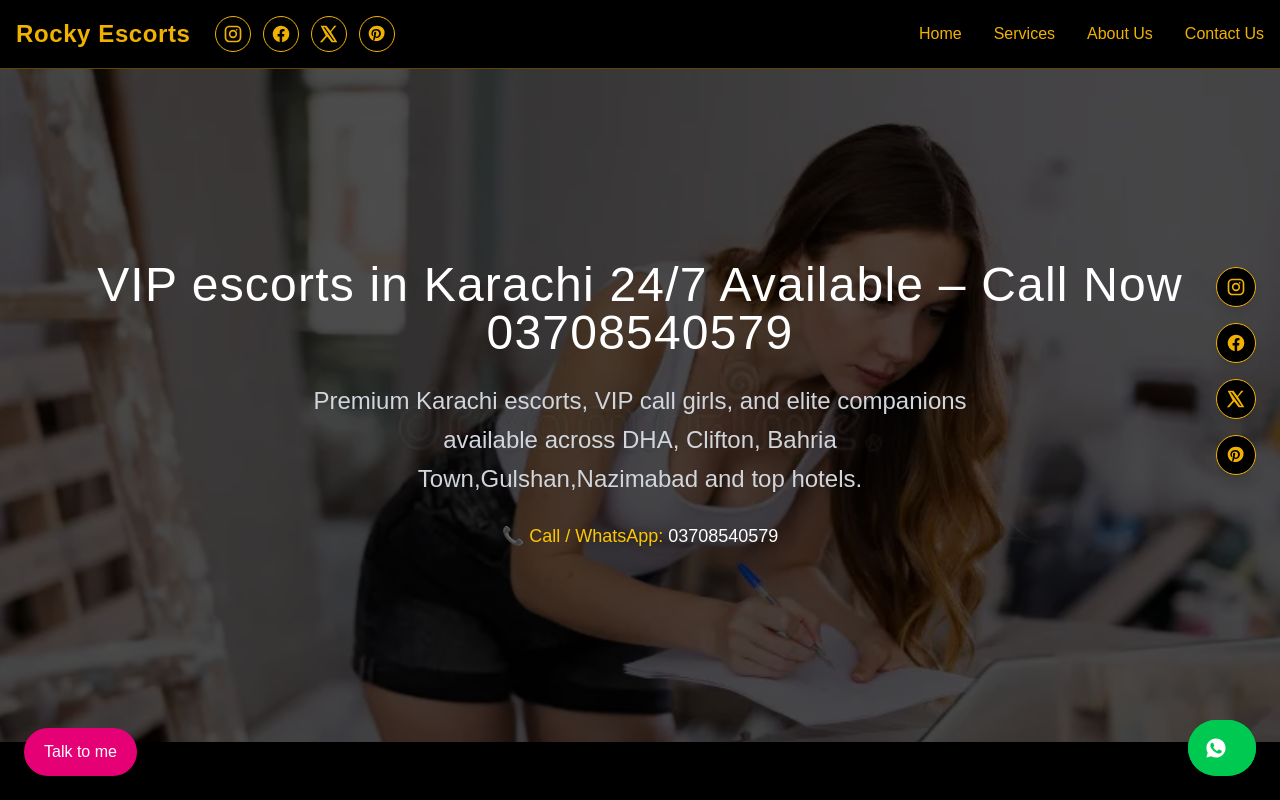
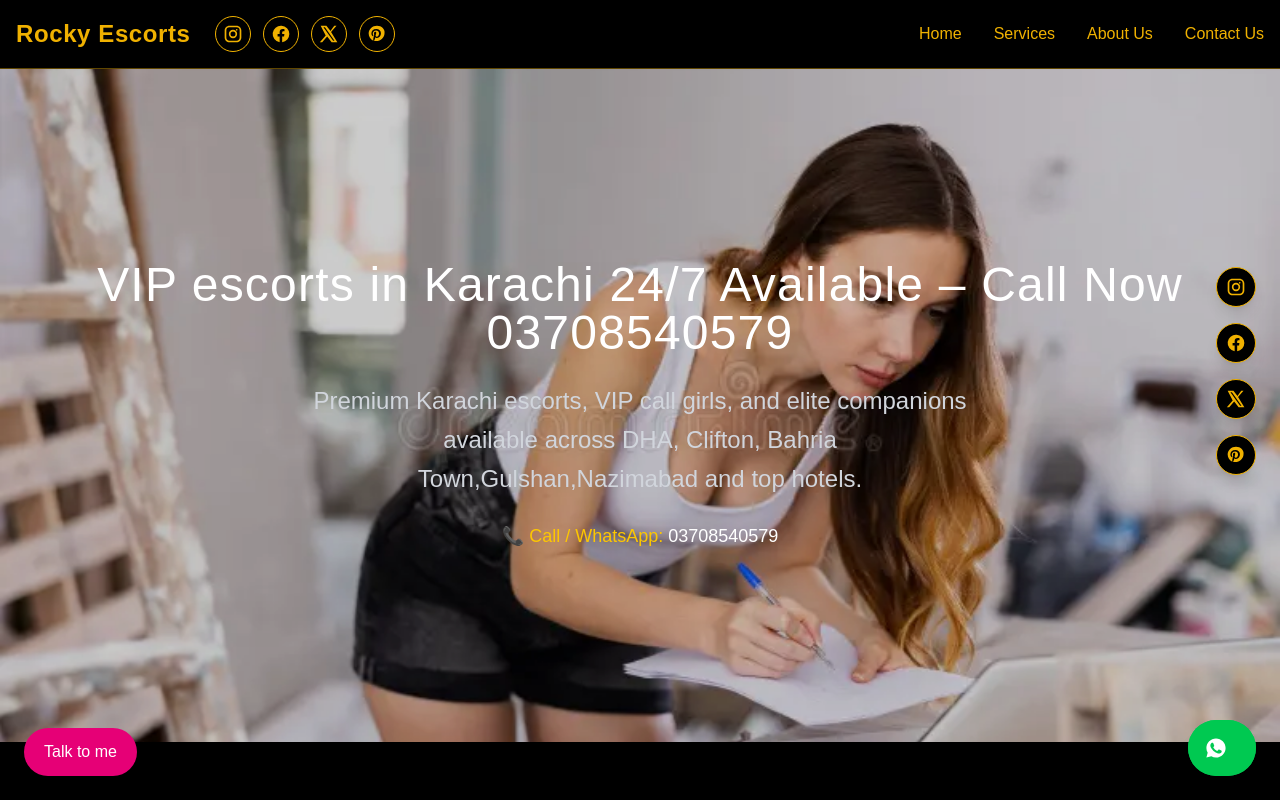
Before and after one commit to iamtalhaarifvlogs/rockykarachi1, a Next.js app: page / in a window 1280 px wide. Shown: the top 800 px of the page. Built offline with nearby package versions, Linux system fonts and the light colour scheme.

Commit message:
Update page.tsx

```diff
--- a/app/page.tsx
+++ b/app/page.tsx
@@ -12,7 +12,7 @@
   style={{ backgroundImage: "url('/herobg.jpg')" }}
 >
   {/* Overlay */}
-  <div className="absolute inset-0 bg-black/70" />
+  <div className="absolute inset-0 bg-black/20" />
 
   <div className="relative container mx-auto px-4 text-center">
     <h1 className="text-4xl md:text-5xl font-light text-white mb-6 tracking-wide">
```
